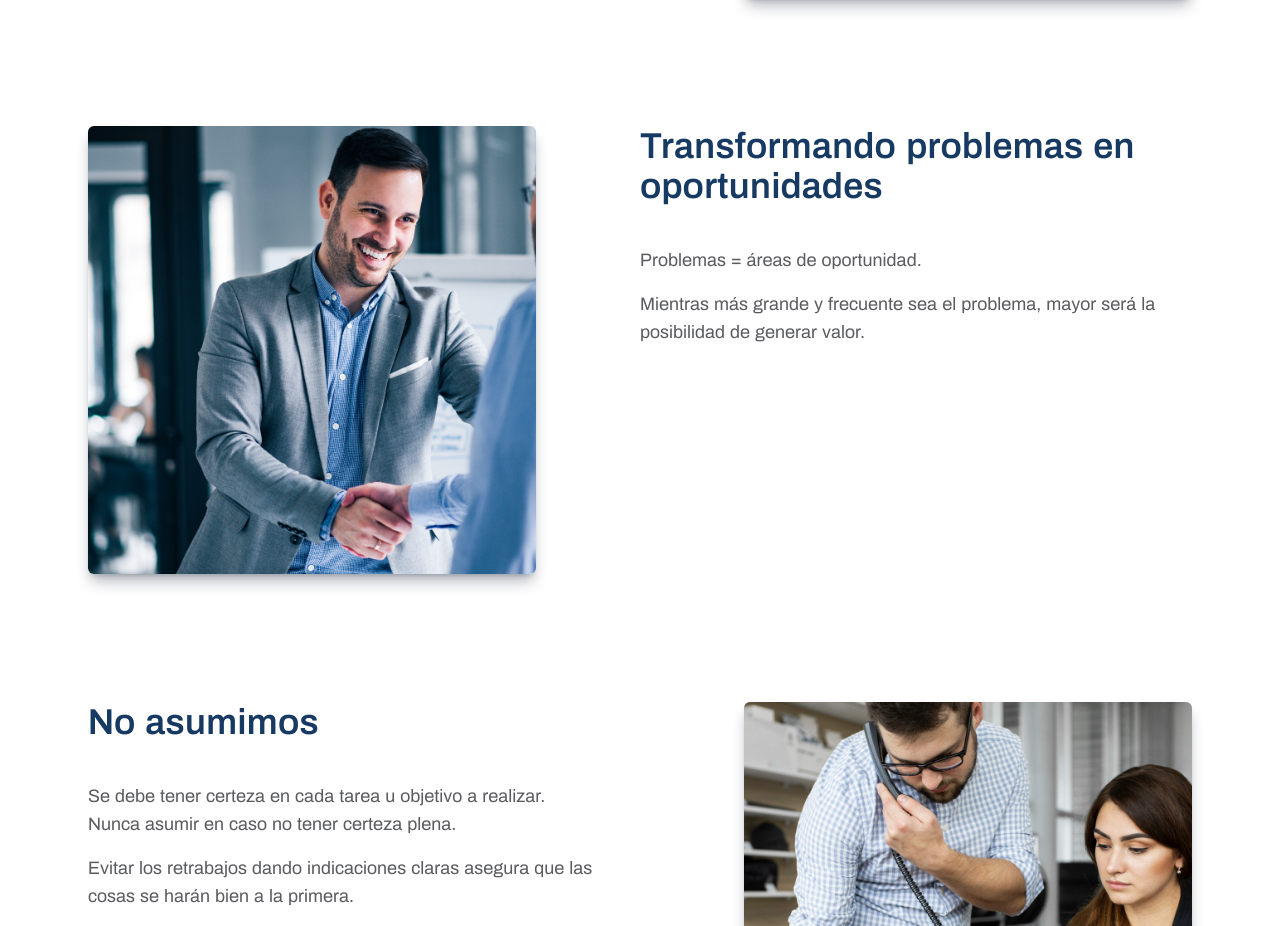
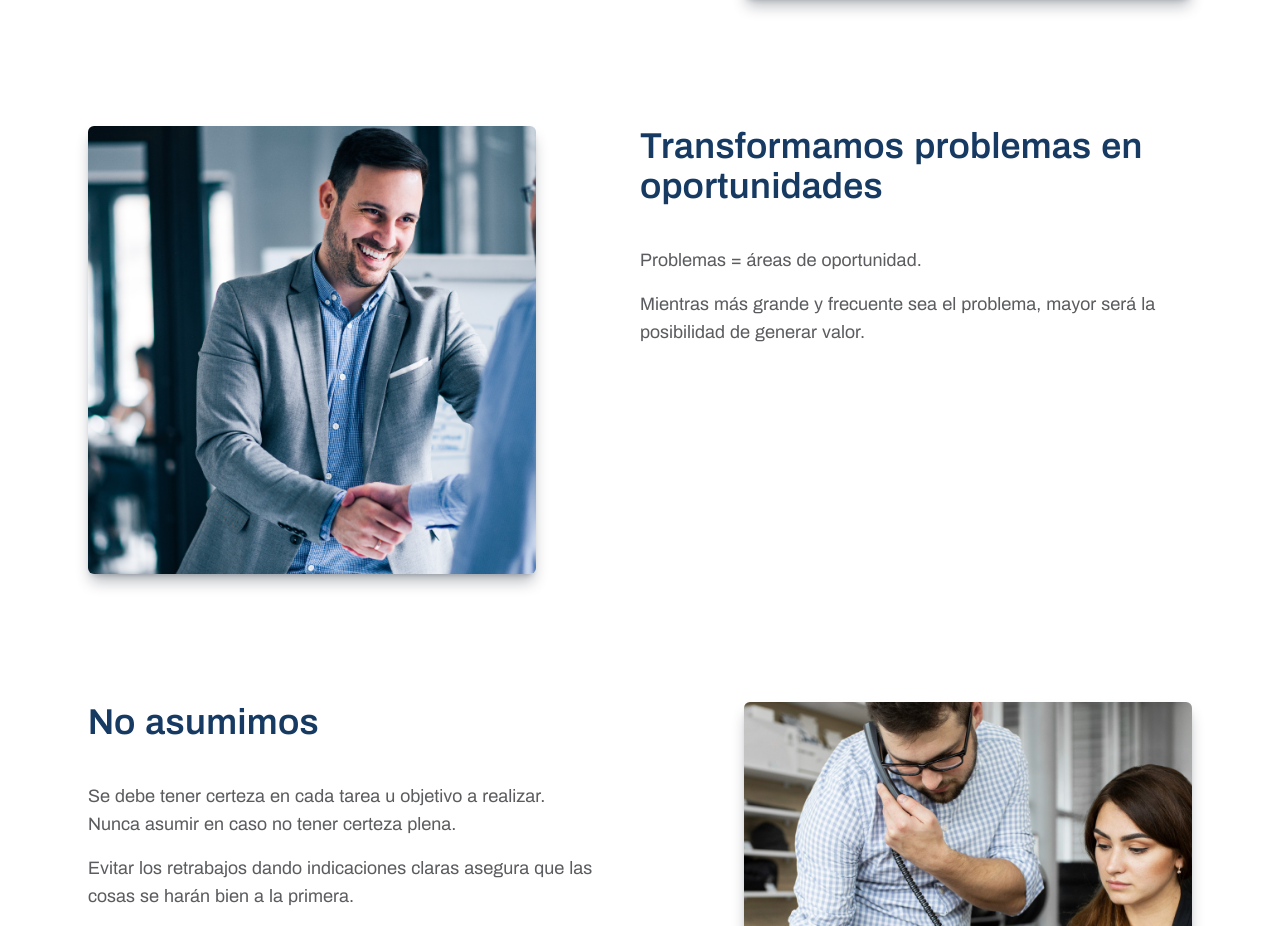
Before and after one commit to saufth/rehsok, a Next.js app: page / in a window 1280 px wide. Shown: the part 3842-4768 px from the top of the page. Built offline with nearby package versions, Linux system fonts and the light colour scheme.

Commit message:
Strategy text fixed

```diff
--- a/src/components/sections/Strategy.jsx
+++ b/src/components/sections/Strategy.jsx
@@ -22,7 +22,7 @@ const strategy = [
     imageSrc: `${imageFolder}team`
   },
   {
-    heading: 'Transformando problemas en oportunidades',
+    heading: 'Transformamos problemas en oportunidades',
     descriptions: [
       'Problemas = áreas de oportunidad.',
       'Mientras más grande y frecuente sea el problema, mayor será la posibilidad de generar valor.'
```
